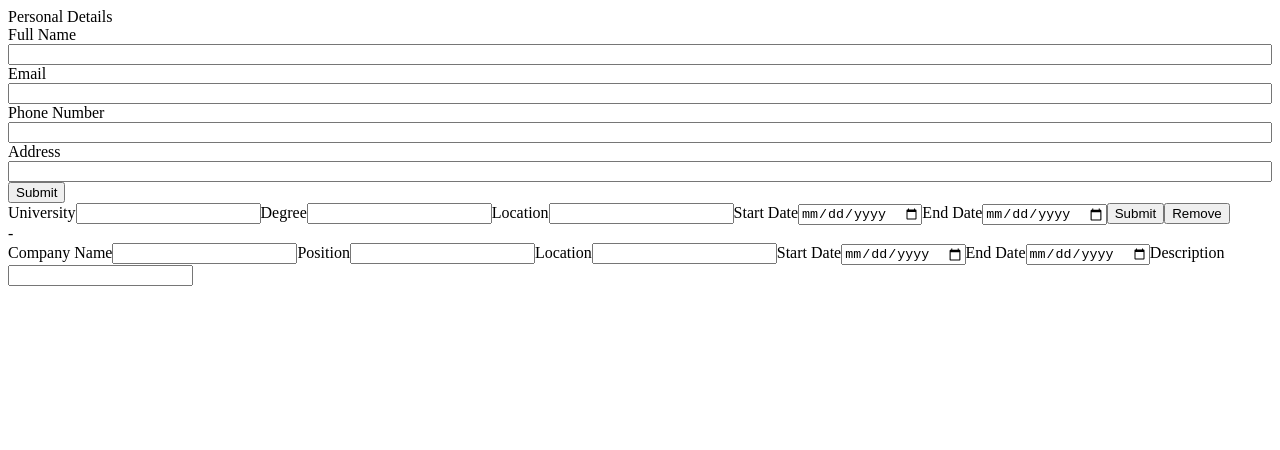
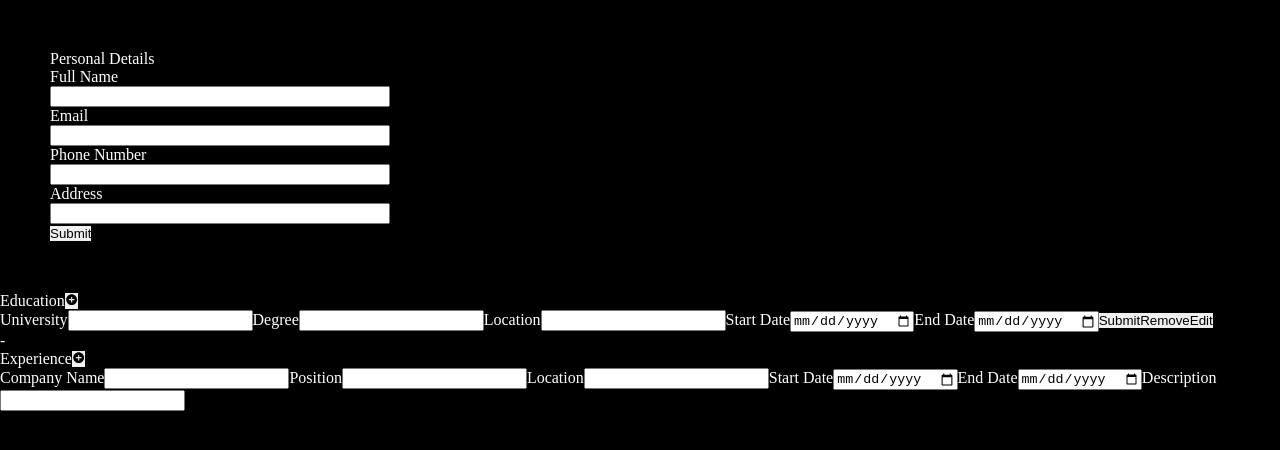
Before and after one commit to yelishgiri/cv-application, a React (Vite) app: page / in a window 1280 px wide. Shown: the top 450 px of the page. Built offline with nearby package versions, Linux system fonts and the light colour scheme.

Commit message:
Commit A Basic Layout For Components With Home For CV

```diff
--- a/package.json
+++ b/package.json
@@ -12,6 +12,7 @@
   "dependencies": {
     "react": "^18.2.0",
     "react-dom": "^18.2.0",
+    "react-icons": "^5.0.1",
     "uuid": "^9.0.1"
   },
   "devDependencies": {
--- a/src/App.css
+++ b/src/App.css
@@ -0,0 +1,17 @@
+.experience-component {
+  display: flex;
+}
+
+.education-component {
+  display: flex;
+}
+
+button {
+  border: 0;
+  padding: 0;
+}
+
+body {
+  background-color: black;
+  color: white;
+}
--- a/src/App.jsx
+++ b/src/App.jsx
@@ -1,6 +1,7 @@
 import { useState } from "react";
 import "./App.css";
 import GeneralInfo from "./components/GeneralInfo";
+
 import Education from "./components/Education";
 import Experience from "./components/Experience";
 function App() {
--- a/src/components/Education.jsx
+++ b/src/components/Education.jsx
@@ -1,5 +1,7 @@
 import { useState } from "react";
 import { v4 as uuidv4 } from "uuid";
+import { IoMdAddCircle } from "react-icons/io";
+import { IconContext } from "react-icons";
 export default function Education() {
   const universitiesInfo = [];
   const [universityName, setUniversityName] = useState("");
@@ -38,19 +40,36 @@ export default function Education() {
       uniEndDate: uniEndDate,
       id: uuidv4(),
     });
+    console.log(universitiesInfo);
   }
 
-  function remove(e) {
-    i = universitiesInfo.findIndex((uniObject) => e.target.id === uniObject.id);
+  // Function to remove education from profile
+  function removeEducation(e) {
+    let i = universitiesInfo.findIndex(
+      (uniObject) => e.target.id === uniObject.id
+    );
     universitiesInfo.splice(i, 1);
+    console.log(universitiesInfo);
   }
 
+  //Function to edit Education and --- Second Part Constantly Update it
+  function editEducation() {}
   return (
     // A Form For The Education Field
     // Things to fix how to make it appear as many times as the user wants
     // Then have a button to save it and display it so gotta have a display value
     // But also have to store previous version so that it actually stays it the memory
     <div className="university-details">
+      <IconContext.Provider value={{ size: "1em" }}>
+        <div className="education-component">
+          <div className="eudcation-header">Education</div>
+          <div>
+            <button type="button">
+              <IoMdAddCircle />
+            </button>
+          </div>
+        </div>
+      </IconContext.Provider>
       <form onSubmit={onSubmission}>
         <label>
           University
@@ -102,11 +121,12 @@ export default function Education() {
             onChange={handleUniEndDate}
           />
         </label>
-        <button type="submit" onClick={onSubmission}>
-          Submit
+        <button type="submit">Submit</button>
+        <button type="button" onClick={removeEducation}>
+          Remove
         </button>
-        <button type="button" onClick={remove}>
-          Remove
+        <button type="button" onClick={editEducation}>
+          Edit
         </button>
       </form>
       <PrintEducationDetails
--- a/src/components/Experience.jsx
+++ b/src/components/Experience.jsx
@@ -1,8 +1,20 @@
 import { useState } from "react";
+import { IoMdAddCircle } from "react-icons/io";
+import { IconContext } from "react-icons";
 
 export default function Experience() {
   return (
     <div className="experience-detail">
+      <IconContext.Provider value={{ size: "1em" }}>
+        <div className="experience-component">
+          <div className="experience-header">Experience</div>
+          <div>
+            <button type="button">
+              <IoMdAddCircle />
+            </button>
+          </div>
+        </div>
+      </IconContext.Provider>
       <form>
         <label>
           Company Name
--- a/src/components/GeneralInfo.jsx
+++ b/src/components/GeneralInfo.jsx
@@ -87,8 +87,7 @@ function PrintPersonalDetails({ fullName, email, phoneNumber, address }) {
     <>
       <div className="personal-details-name">{fullName}</div>
       <div className="personal-details-bottom">
-        {email} {phoneNumber}
-        {address}
+        {email} {phoneNumber} {address}
       </div>
     </>
   );
--- a/src/index.css
+++ b/src/index.css
@@ -0,0 +1,4 @@
+* {
+  margin: 0;
+  box-sizing: border-box;
+}
--- a/src/styles/generalInfo.css
+++ b/src/styles/generalInfo.css
@@ -2,3 +2,12 @@
   display: flex;
   flex-direction: column;
 }
+
+.personal-details-form {
+  width: 400px;
+  margin: 20px;
+  padding: 30px;
+}
+
+
+.personal-details-form
```
Also changed, not shown: 1 other file (tests, documents, lock files or other folders).
